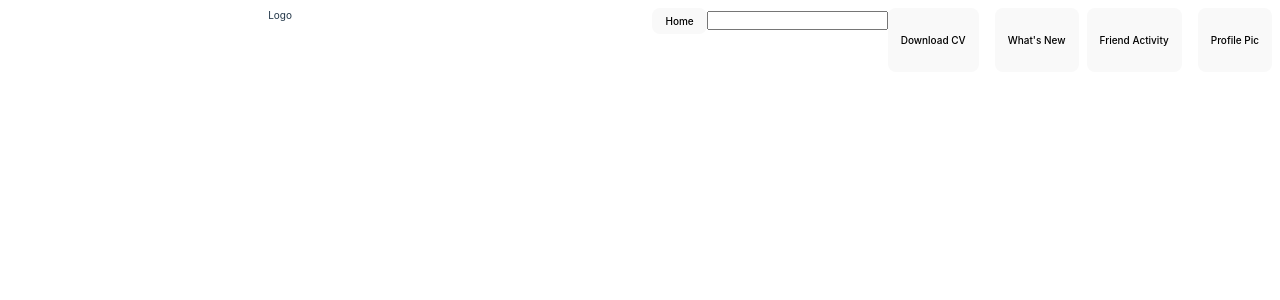
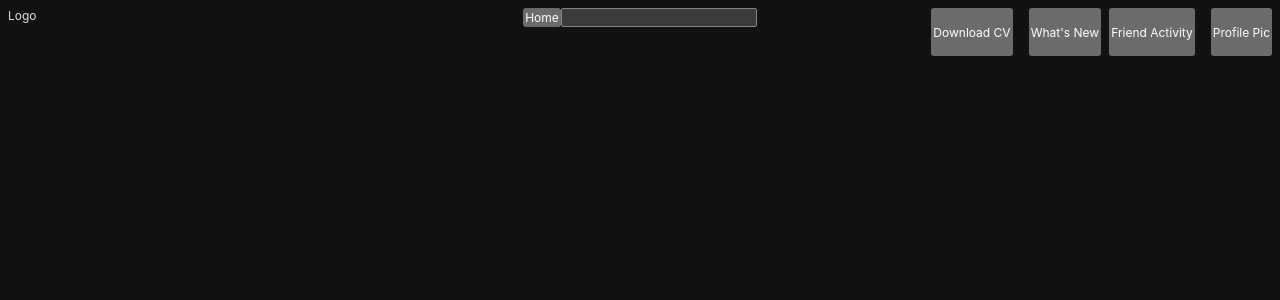
Before and after one commit to folabia1/portfolio, a React (Vite) app: page / in a window 1280 px wide. Shown: the top 300 px of the page. Built offline with nearby package versions, Linux system fonts and the light colour scheme.

Commit message:
css reset

```diff
--- a/src/index.css
+++ b/src/index.css
@@ -1,12 +1,21 @@
+*,
+*:before,
+*:after {
+  box-sizing: border-box;
+}
+
+* {
+  font: inherit;
+  padding: 0;
+  margin: 0;
+}
+
 :root {
   font-family: Inter, system-ui, Avenir, Helvetica, Arial, sans-serif;
-  line-height: 1.5;
-  font-weight: 400;
-  font-size: 10px;
-
-  color-scheme: light dark;
+  font-size: 62.5%;
+  color-scheme: dark;
   color: rgba(255, 255, 255, 0.87);
-  background-color: #242424;
+  background-color: #121212;
 
   font-synthesis: none;
   text-rendering: optimizeLegibility;
@@ -14,65 +23,12 @@
   -moz-osx-font-smoothing: grayscale;
 }
 
-#root {
-  align-self: flex-start;
+body {
+  min-height: 100dvh;
+  max-height: 100dvh;
+  font-size: 12px;
 }
 
-a {
-  font-weight: 500;
-  color: #646cff;
-  text-decoration: inherit;
+#app-root {
+  height: 100dvh;
 }
-a:hover {
-  color: #535bf2;
-}
-
-*,
-*:before,
-*:after {
-  padding: 0;
-  margin: 0;
-}
-
-body {
-  display: flex;
-  justify-content: flex-end;
-  place-items: center;
-}
-
-h1 {
-  font-size: 3.2em;
-  line-height: 1.1;
-}
-
-button {
-  border-radius: 8px;
-  border: 1px solid transparent;
-  padding: 0.6em 1.2em;
-  font-size: 1em;
-  font-weight: 500;
-  font-family: inherit;
-  background-color: #1a1a1a;
-  cursor: pointer;
-  transition: border-color 0.25s;
-}
-button:hover {
-  border-color: #646cff;
-}
-button:focus,
-button:focus-visible {
-  outline: 4px auto -webkit-focus-ring-color;
-}
-
-@media (prefers-color-scheme: light) {
-  :root {
-    color: #213547;
-    background-color: #ffffff;
-  }
-  a:hover {
-    color: #747bff;
-  }
-  button {
-    background-color: #f9f9f9;
-  }
-}
```
